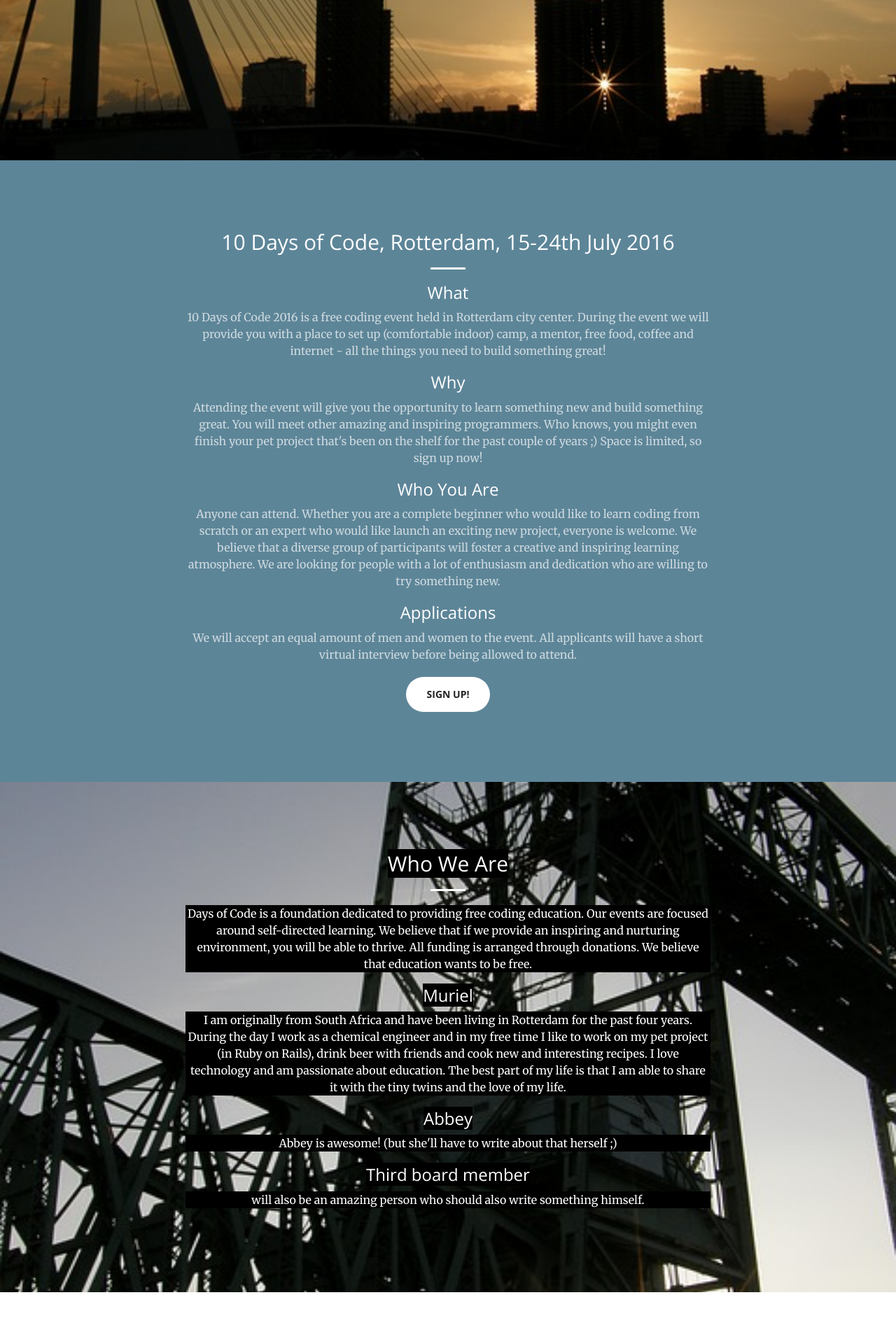
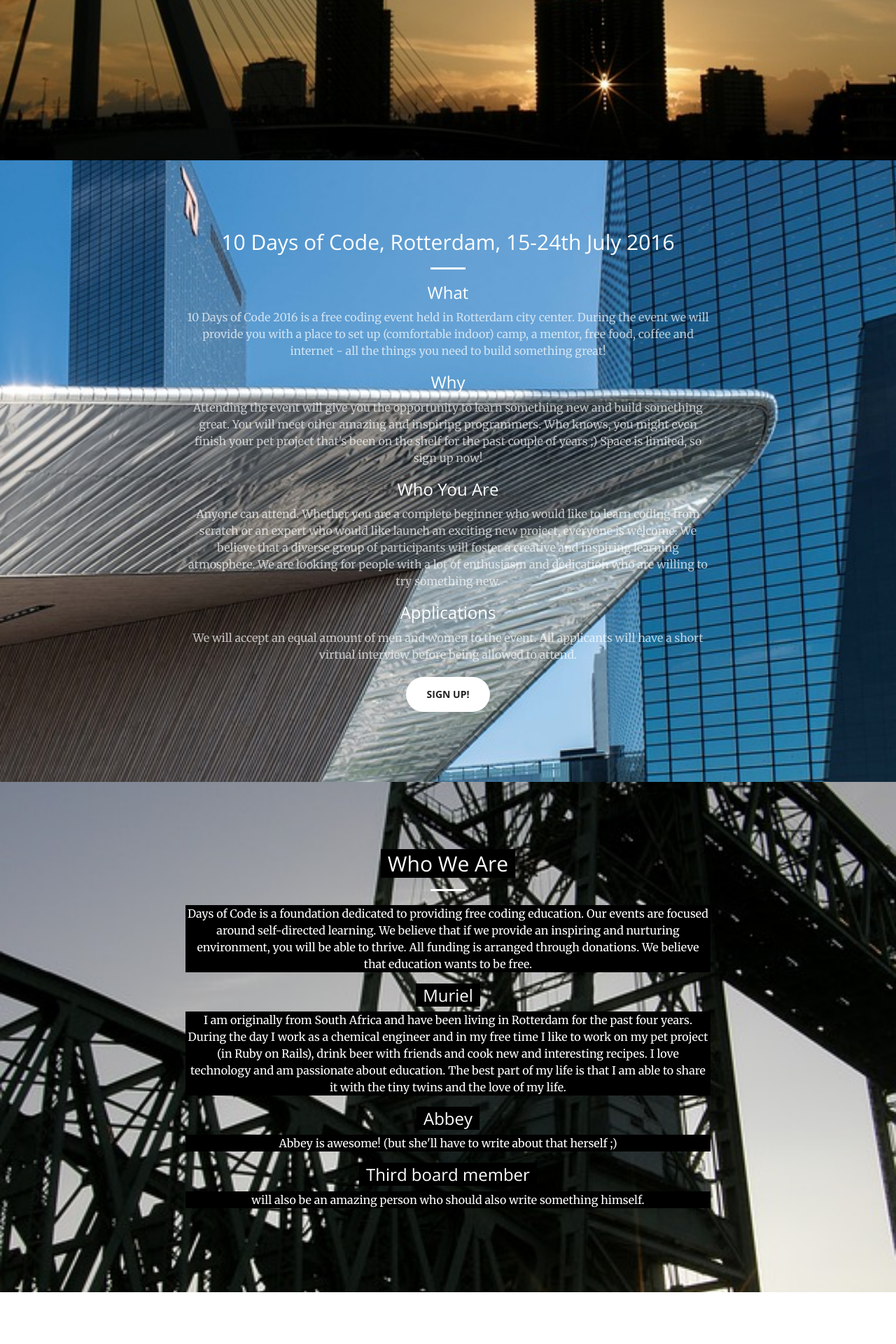
Before and after one commit to abbeywaldron/daysofcode, a PHP site: page /main.html in a window 1280 px wide. Shown: the part 571-2491 px from the top of the page at 70% size. Run offline with PHP 8.4, Linux system fonts and the light colour scheme.

Commit message:
add a background image to the about section

```diff
--- a/css/creative.css
+++ b/css/creative.css
@@ -213,7 +213,19 @@ header {
     -o-background-size: cover;
 }
 
+.about {
+    width: 100%;
+     background-image: url(../img/station.jpg);
+     background-position: center;
+    -webkit-background-size: cover;
+    -moz-background-size: cover;
+    background-size: cover;
+    -o-background-size: cover;
+}
+
 .tape {
+      padding-left: 10px;
+      padding-right: 10px;
       color: white;
       background-color: black;
 }
--- a/main.html
+++ b/main.html
@@ -88,7 +88,7 @@
         </div>
     </header>
 
-    <section class="bg-primary" id="about">
+    <section class="bg-primary about" id="about">
         <div class="container">
             <div class="row">
                 <div class="col-lg-8 col-lg-offset-2 text-center">
```
Also changed, not shown: img/station.jpg (added).
